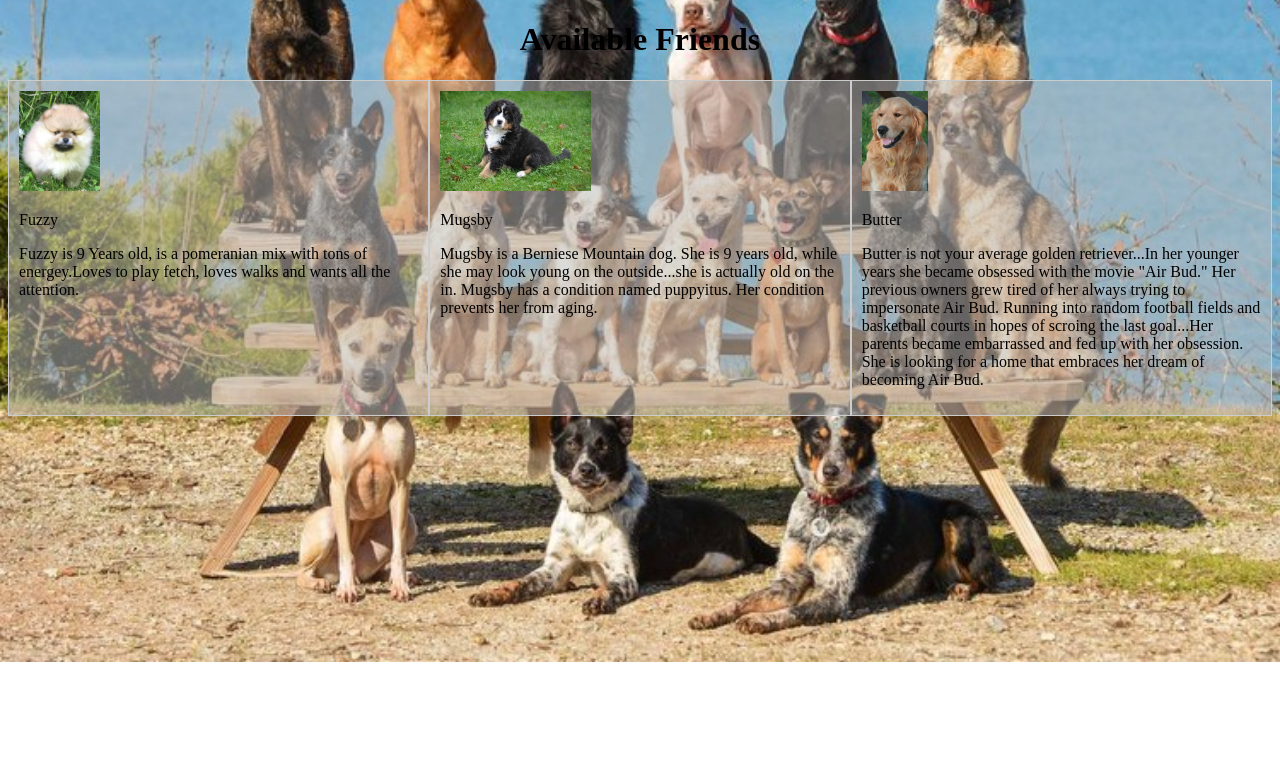
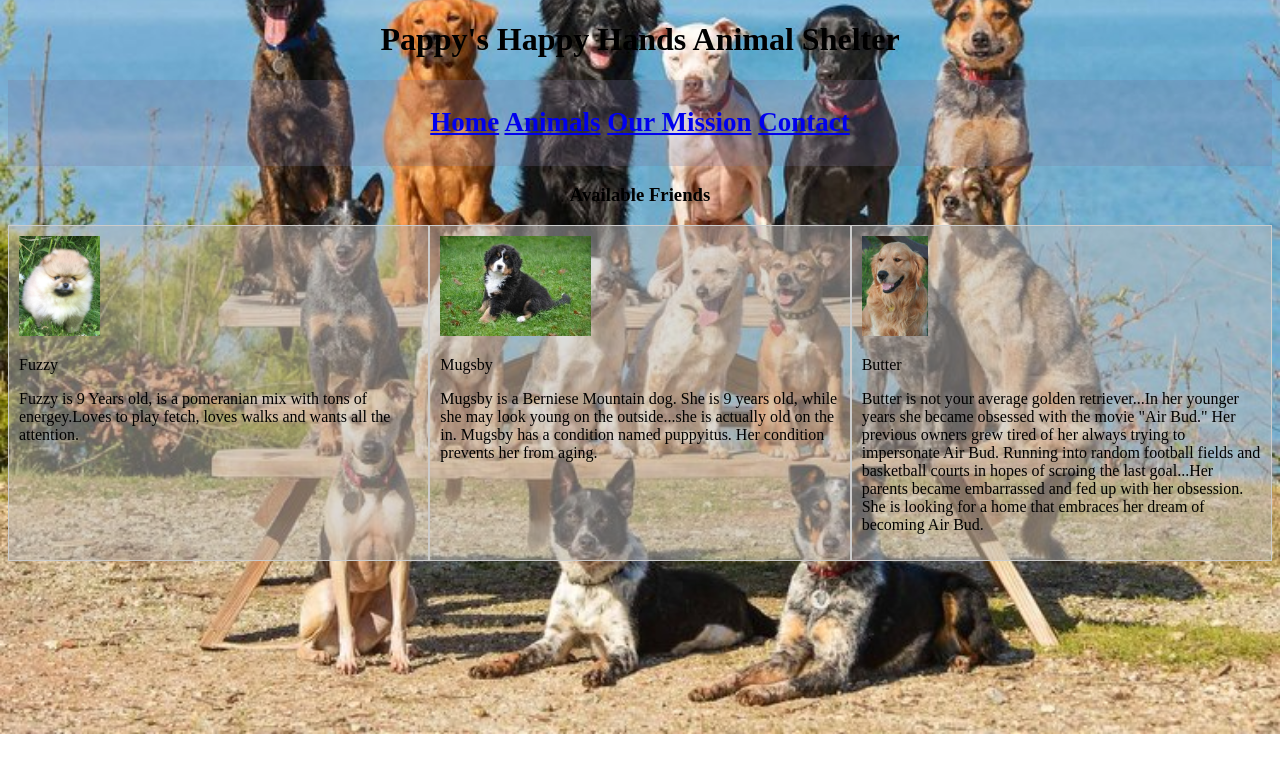
Before and after one commit to ambibma/PetShelter, a plain HTML site: page animals.html in a window 1280 px wide. Drawn offline with Linux system fonts and the light colour scheme; files whose address does not match are found by name.

Commit message:
add nav bar to animals.html, add pappy to our mission, add pappy.jpg

```diff
--- a/animals.html
+++ b/animals.html
@@ -4,7 +4,11 @@
   <link rel="stylesheet" href="css/styles.css"  type="text/css">
 </html>
 <body>
-  <h1>Available Friends</h1>
+  <h1>Pappy's Happy Hands Animal Shelter</h1>
+  <div class="navbar">
+    <h2><a href="petshelter.html">Home</a> <a href="Animals.html">Animals</a> <a href="OurMission.hmtl">Our Mission</a> <a href="Contact.html">Contact</a></h2>
+  </div>
+  <h3>Available Friends</h3>
   <div class="container">
     <div class="box-1">
     <img src="imgs/fuzzy.jpg" alt="photo of pomeranian">
@@ -23,3 +27,4 @@
     </div>
   </div>
 </body>
+</html>
--- a/css/styles.css
+++ b/css/styles.css
@@ -47,6 +47,9 @@ h1 {
 h2 {
   text-align: center;
 }
+h3{
+  text-align: center;
+}
 
 .container{
   display: flex;
```
Also changed, not shown: imgs/pappy.jpg (added).
